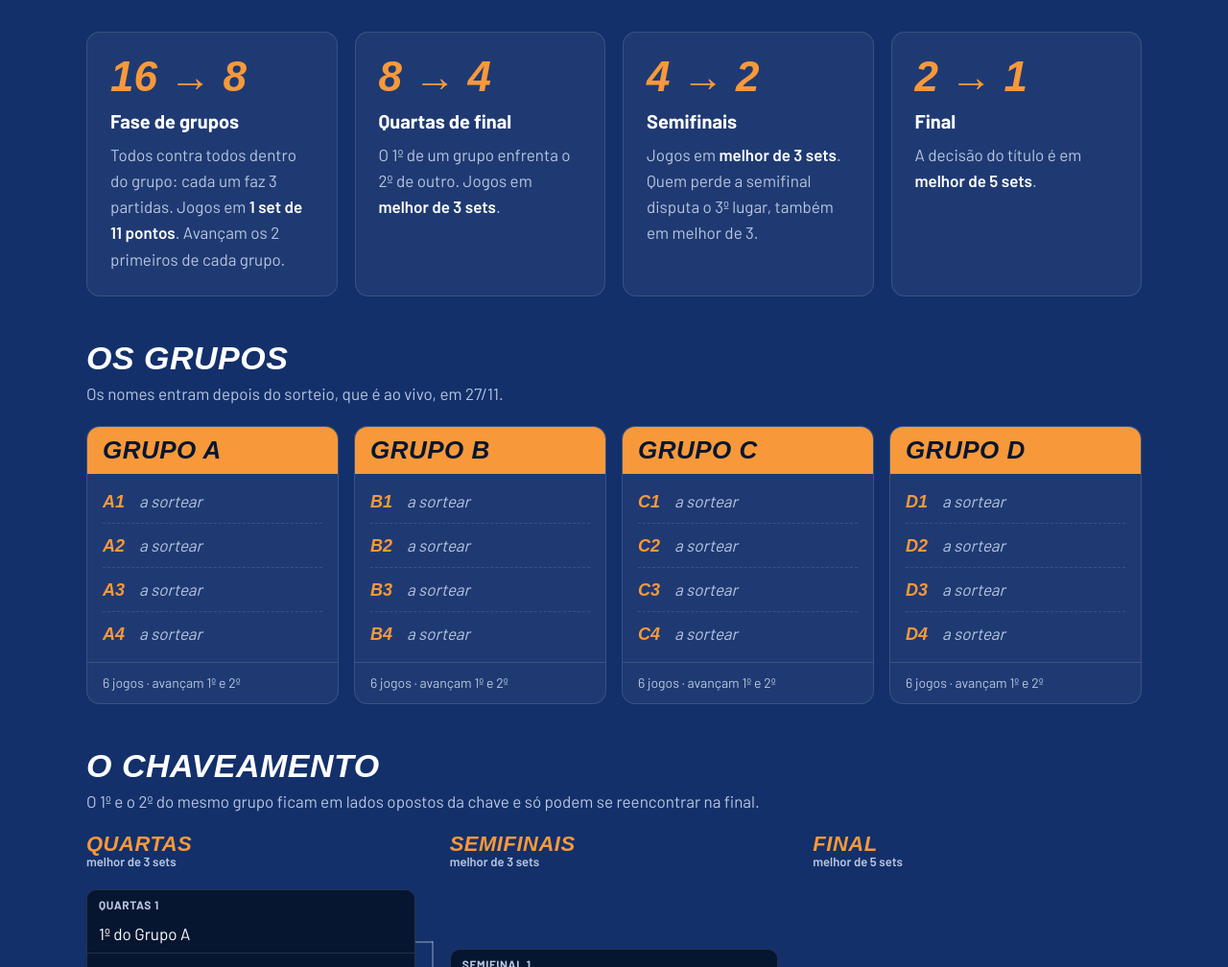
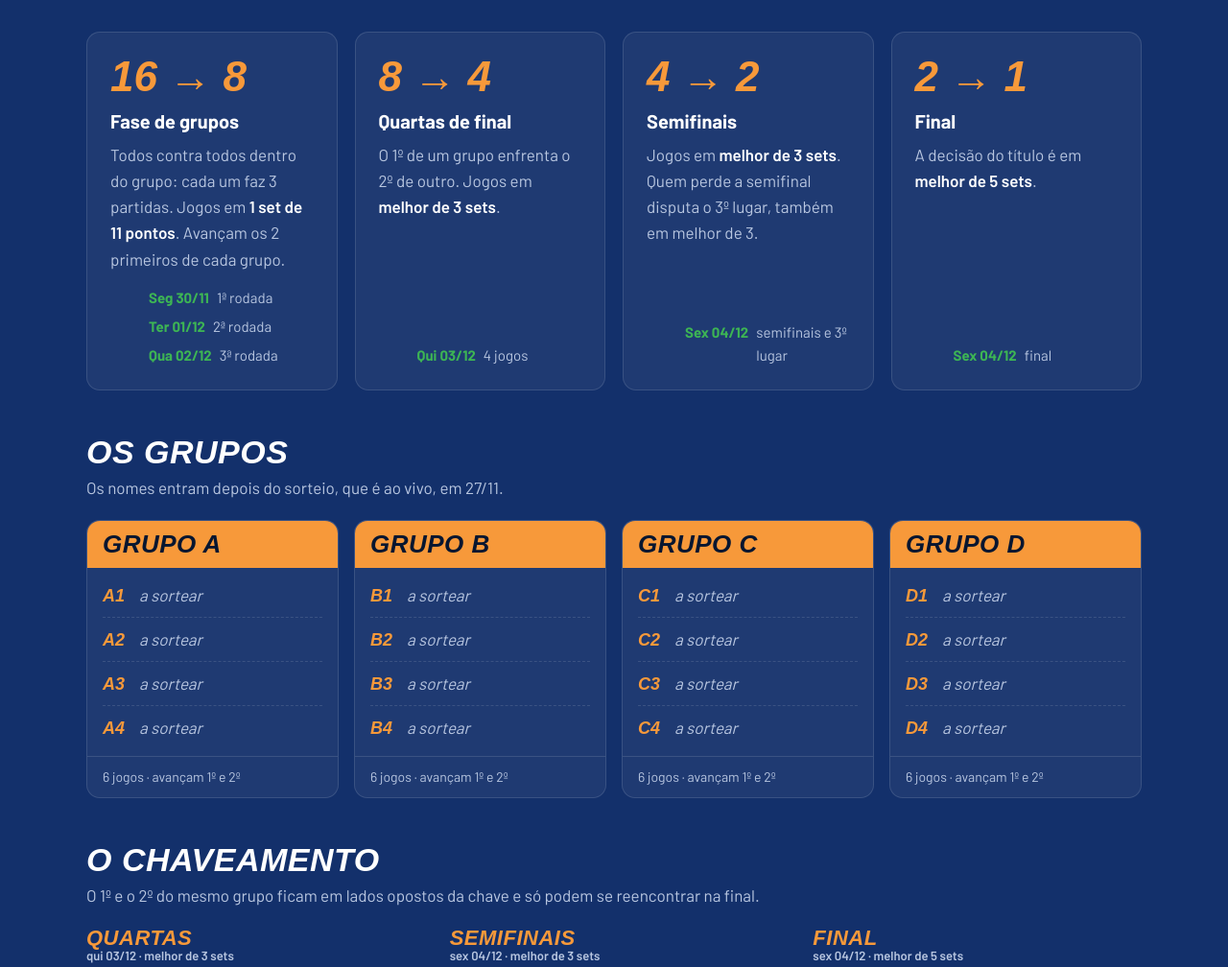
Before and after one commit to tenisdemesaarce/tenisdemesaarce.github.io, a plain HTML site: page index.html in a window 1280 px wide. Shown: the part 3095-4103 px from the top of the page at 96% size. Drawn offline with nearby package versions, Linux system fonts and the light colour scheme; no server answers; a web font is replaced by a local one.

Commit message:
Datas das fases na formula de disputa
Co-Authored-By: Claude Opus 5.5 <noreply@anthropic.com>

```diff
--- a/index.html
+++ b/index.html
@@ -271,7 +271,12 @@
   .fases { margin-bottom: 48px; grid-template-columns: repeat(4, 1fr); }
   @media (max-width: 960px) { .fases, .grupos { grid-template-columns: repeat(2, 1fr) !important; } }
   @media (max-width: 520px) { .fases, .grupos { grid-template-columns: 1fr !important; } }
+  .fases .card { display: flex; flex-direction: column; }
   .fases .card p b { color: var(--white); font-weight: 600; }
+  .quando { margin: auto 0 0; padding-top: 14px; list-style: none; display: grid; gap: 6px; }
+  .quando li { display: flex; gap: 8px; align-items: baseline; font-size: 15px; }
+  .quando li b { color: var(--green); font-weight: 700; white-space: nowrap; }
+  .quando li span { color: var(--muted); }
   .sub-titulo { font-size: clamp(26px, 3.4vw, 34px); margin: 0 0 8px; }
   .sub-intro { color: var(--muted); margin: 0 0 20px; }
   .grupos { display: grid; gap: 16px; grid-template-columns: repeat(4, 1fr); margin-bottom: 48px; }
@@ -463,10 +468,14 @@
     <h2 class="display">Fórmula de <em>disputa</em></h2>
     <p class="intro">Os 16 inscritos são divididos em 4 grupos de 4. Os 2 primeiros de cada grupo avançam para o mata-mata, até a final.</p>
     <div class="grid fases">
-      <div class="card"><div class="num">16 → 8</div><h3>Fase de grupos</h3><p>Todos contra todos dentro do grupo: cada um faz 3 partidas. Jogos em <b>1 set de 11 pontos</b>. Avançam os 2 primeiros de cada grupo.</p></div>
-      <div class="card"><div class="num">8 → 4</div><h3>Quartas de final</h3><p>O 1º de um grupo enfrenta o 2º de outro. Jogos em <b>melhor de 3 sets</b>.</p></div>
-      <div class="card"><div class="num">4 → 2</div><h3>Semifinais</h3><p>Jogos em <b>melhor de 3 sets</b>. Quem perde a semifinal disputa o 3º lugar, também em melhor de 3.</p></div>
-      <div class="card"><div class="num">2 → 1</div><h3>Final</h3><p>A decisão do título é em <b>melhor de 5 sets</b>.</p></div>
+      <div class="card"><div class="num">16 → 8</div><h3>Fase de grupos</h3><p>Todos contra todos dentro do grupo: cada um faz 3 partidas. Jogos em <b>1 set de 11 pontos</b>. Avançam os 2 primeiros de cada grupo.</p>
+        <ul class="quando"><li><b>Seg 30/11</b><span>1ª rodada</span></li><li><b>Ter 01/12</b><span>2ª rodada</span></li><li><b>Qua 02/12</b><span>3ª rodada</span></li></ul></div>
+      <div class="card"><div class="num">8 → 4</div><h3>Quartas de final</h3><p>O 1º de um grupo enfrenta o 2º de outro. Jogos em <b>melhor de 3 sets</b>.</p>
+        <ul class="quando"><li><b>Qui 03/12</b><span>4 jogos</span></li></ul></div>
+      <div class="card"><div class="num">4 → 2</div><h3>Semifinais</h3><p>Jogos em <b>melhor de 3 sets</b>. Quem perde a semifinal disputa o 3º lugar, também em melhor de 3.</p>
+        <ul class="quando"><li><b>Sex 04/12</b><span>semifinais e 3º lugar</span></li></ul></div>
+      <div class="card"><div class="num">2 → 1</div><h3>Final</h3><p>A decisão do título é em <b>melhor de 5 sets</b>.</p>
+        <ul class="quando"><li><b>Sex 04/12</b><span>final</span></li></ul></div>
     </div>
 
     <h3 class="display sub-titulo">Os grupos</h3>
@@ -484,7 +493,7 @@
     <div class="chave-scroll">
       <div class="chave">
         <div class="fase">
-          <h4 class="display">Quartas<small>melhor de 3 sets</small></h4>
+          <h4 class="display">Quartas<small>qui 03/12 · melhor de 3 sets</small></h4>
           <div class="fase-corpo">
             <div class="par">
               <div class="lugar"><div class="jogo"><span class="id">Quartas 1</span><div class="slot">1º do Grupo A</div><div class="slot">2º do Grupo B</div></div></div>
@@ -497,7 +506,7 @@
           </div>
         </div>
         <div class="fase">
-          <h4 class="display">Semifinais<small>melhor de 3 sets</small></h4>
+          <h4 class="display">Semifinais<small>sex 04/12 · melhor de 3 sets</small></h4>
           <div class="fase-corpo">
             <div class="par">
               <div class="lugar"><div class="jogo"><span class="id">Semifinal 1</span><div class="slot">Vencedor Quartas 1</div><div class="slot">Vencedor Quartas 2</div></div></div>
@@ -506,7 +515,7 @@
           </div>
         </div>
         <div class="fase">
-          <h4 class="display">Final<small>melhor de 5 sets</small></h4>
+          <h4 class="display">Final<small>sex 04/12 · melhor de 5 sets</small></h4>
           <div class="fase-corpo">
             <div class="lugar"><div class="jogo final"><span class="id">Final 🏆</span><div class="slot">Vencedor Semifinal 1</div><div class="slot">Vencedor Semifinal 2</div></div></div>
           </div>
@@ -515,7 +524,7 @@
     </div>
     <div class="card terceiro">
       <h3>Disputa de 3º lugar</h3>
-      <p>Perdedor da Semifinal 1 × Perdedor da Semifinal 2, em melhor de 3 sets.</p>
+      <p>Sex 04/12 · Perdedor da Semifinal 1 × Perdedor da Semifinal 2, em melhor de 3 sets.</p>
     </div>
   </div>
 </section>
```
